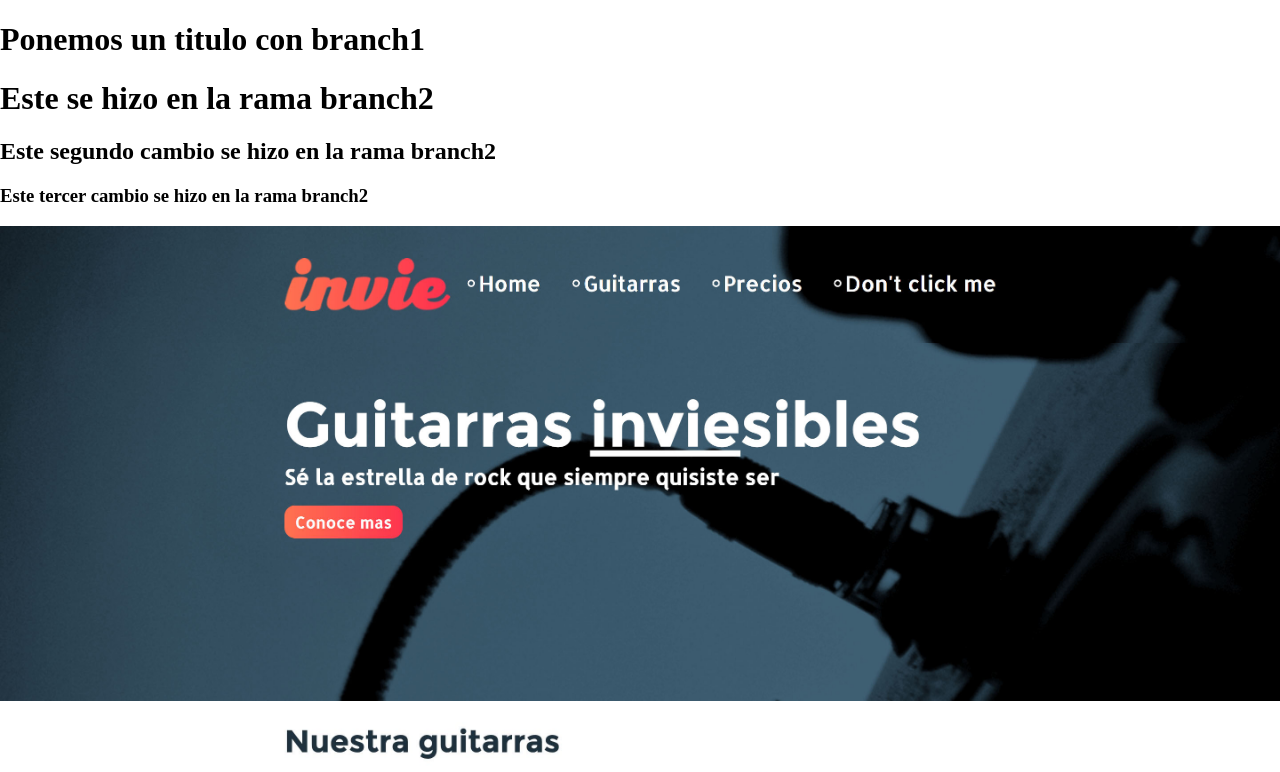
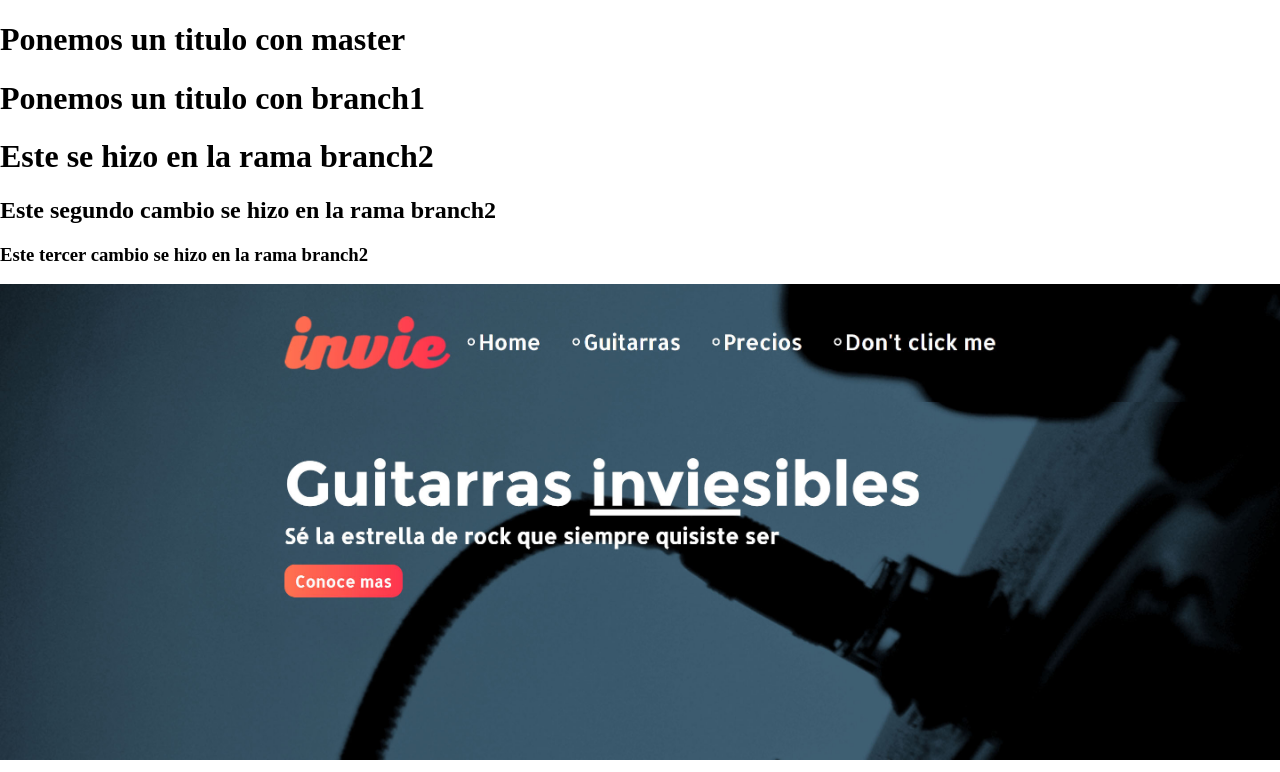
Before and after one commit to nazirortiz/Invie, a plain HTML site: page index.html in a window 1280 px wide. Shown: the top 772 px of the page. Drawn offline with Linux system fonts and the light colour scheme.

Commit message:
Subimos el cambio de master que tenia un stash

```diff
--- a/index.html
+++ b/index.html
@@ -16,6 +16,7 @@
         </style>
     </head>
     <body>
+        <h1>Ponemos un titulo con master</h1>
         <h1>Ponemos un titulo con branch1</h1>
         <h1>Este se hizo en la rama branch2</h1>
         <h2>Este segundo cambio se hizo en la rama branch2</h2>
```
